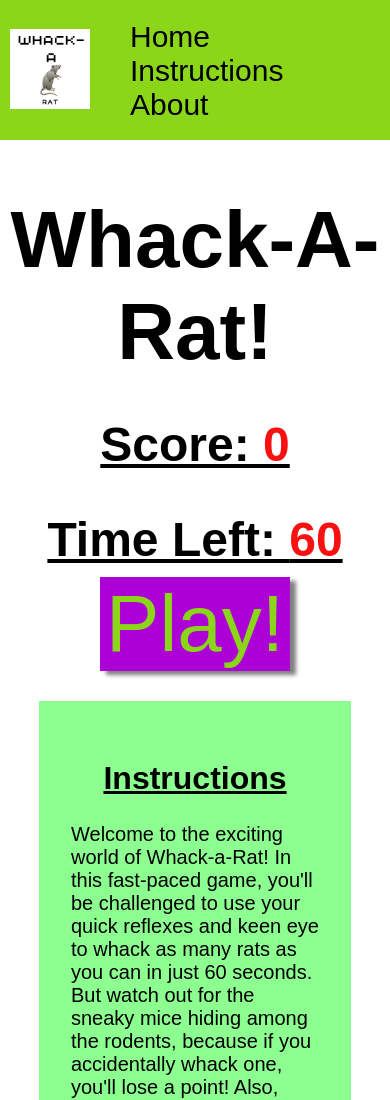
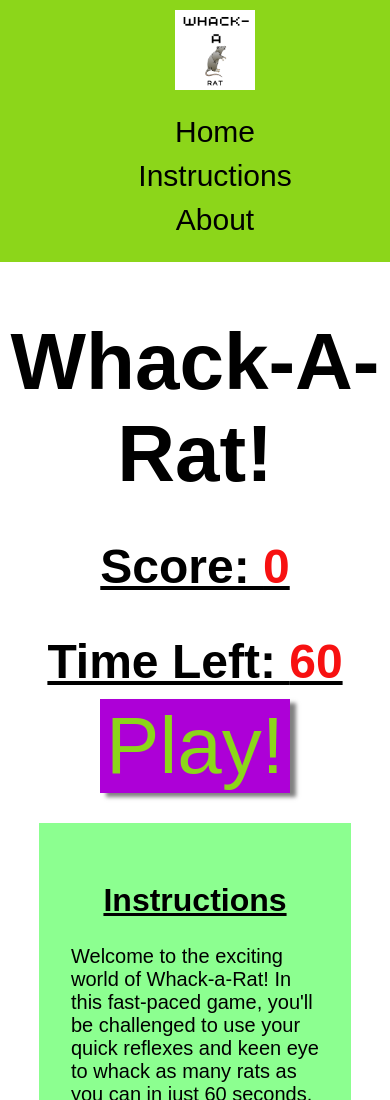
Before and after one commit to Jaycode88/msp-2, a website: page index.html in a window 390 px wide. Shown: the top 1100 px of the page. Drawn offline with Linux system fonts and the light colour scheme.

Commit message:
Fix: Nav bar styling

```diff
--- a/assets/css/style.css
+++ b/assets/css/style.css
@@ -381,16 +381,24 @@ button.play {
 @media (max-width: 795px) {
 
 	.navbar {
-		flex-wrap: wrap;
+		flex-direction: column;
+		align-items: center;
 	}
 
+	.logo {
+    margin-bottom: 10px;
+	margin-left: 40px;
+  }
+
 	.nav-links {
-		flex: 1;
-		margin-top: 10px;
+		display: flex;
+		flex-direction: column;
+		align-items: center;
+		margin-bottom: 10px;
 	}
 
 	.nav-links li {
 		display: block;
-		margin-bottom: 0 5px;
+		margin: 5px 0;
 	}
 }
```
